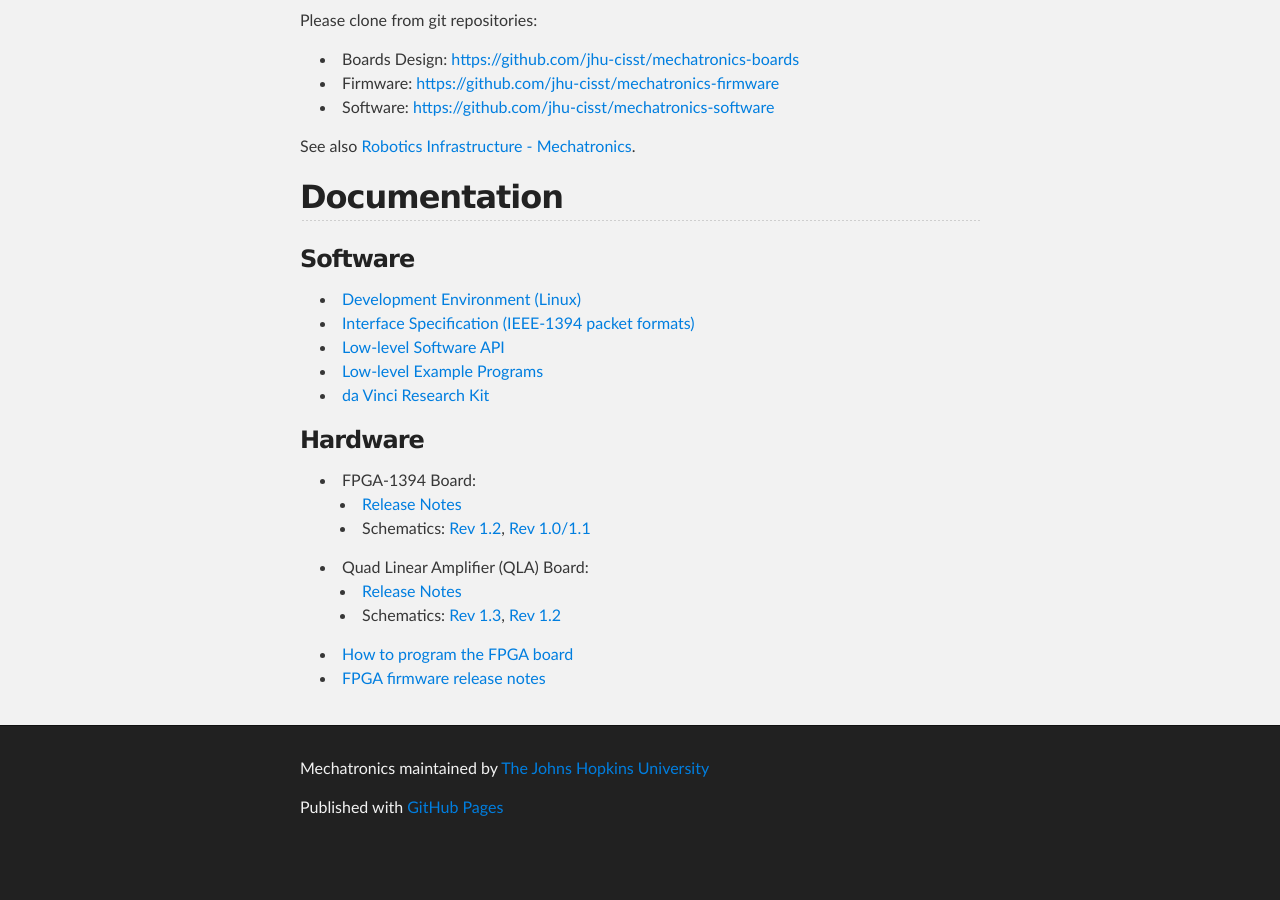
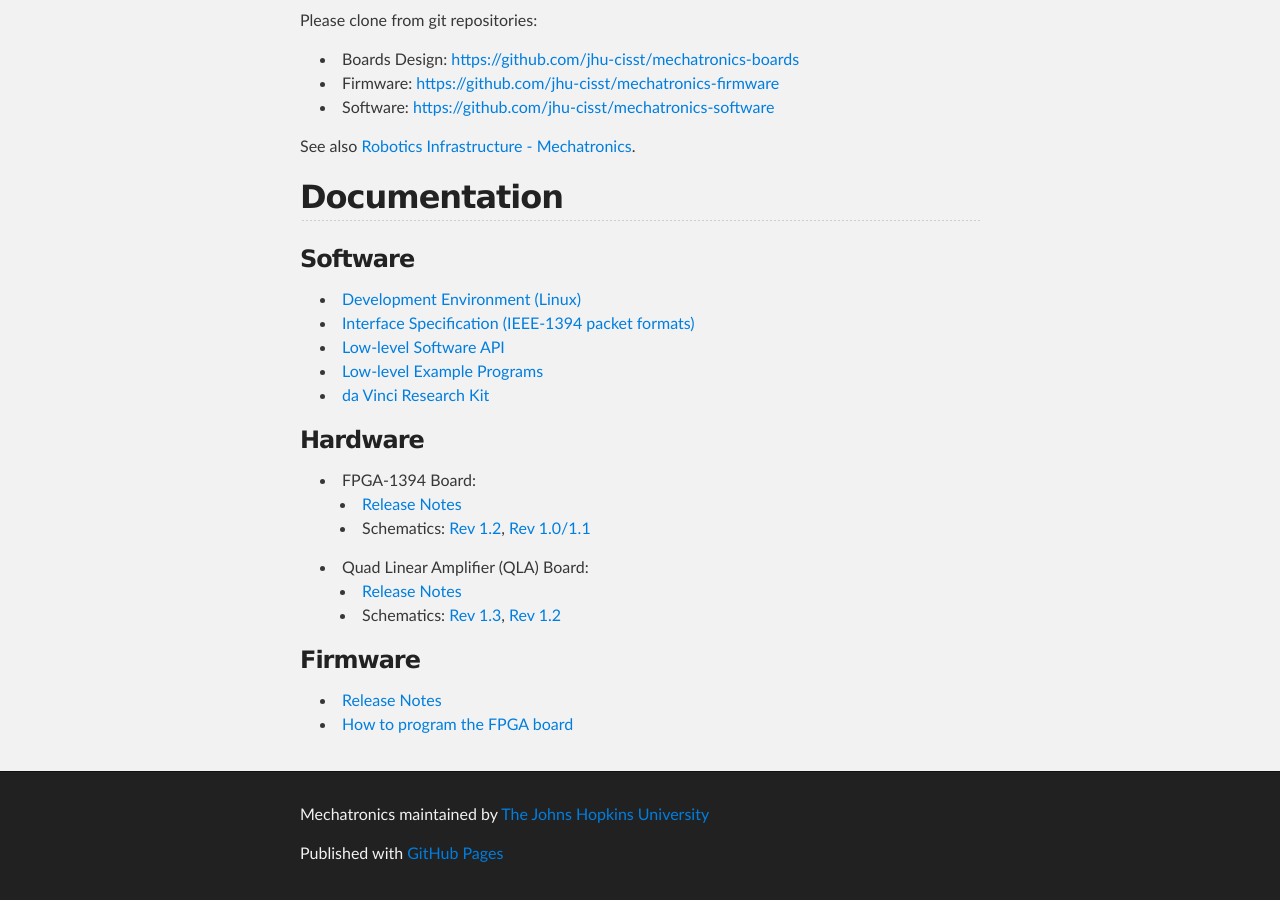
Before and after one commit to jhu-cisst/mechatronics, a Jekyll site: the page built from index.md, in a window 1280 px wide and 900 px high, scrolled down 816 px. Built offline with Jekyll 4.4.1, drawn with Linux system fonts in a browser that asks for light colours; Markdown is read by kramdown in place of the engine named in the settings; before the commit the page ends 1670 px from its top, so only the background shows below that.

Commit message:
Separate section for firmware links

```diff
--- a/index.md
+++ b/index.md
@@ -34,5 +34,7 @@
  * Quad Linear Amplifier (QLA) Board:
    * [Release Notes](https://github.com/jhu-cisst/QLA#release-notes)
    * Schematics: [Rev 1.3](https://github.com/jhu-cisst/QLA/raw/Rev1.3-2014/QLA-Schematics.pdf), [Rev 1.2](https://github.com/jhu-cisst/QLA/raw/Rev1.2/QLA-Schematics.pdf)
+
+### Firmware
+ * [Release Notes](https://github.com/jhu-cisst/mechatronics-firmware/wiki/FPGA-Release-Note)
  * [How to program the FPGA board](https://github.com/jhu-cisst/mechatronics-firmware/wiki/FPGA-Program)
- * [FPGA firmware release notes](https://github.com/jhu-cisst/mechatronics-firmware/wiki/FPGA-Release-Note)
```
